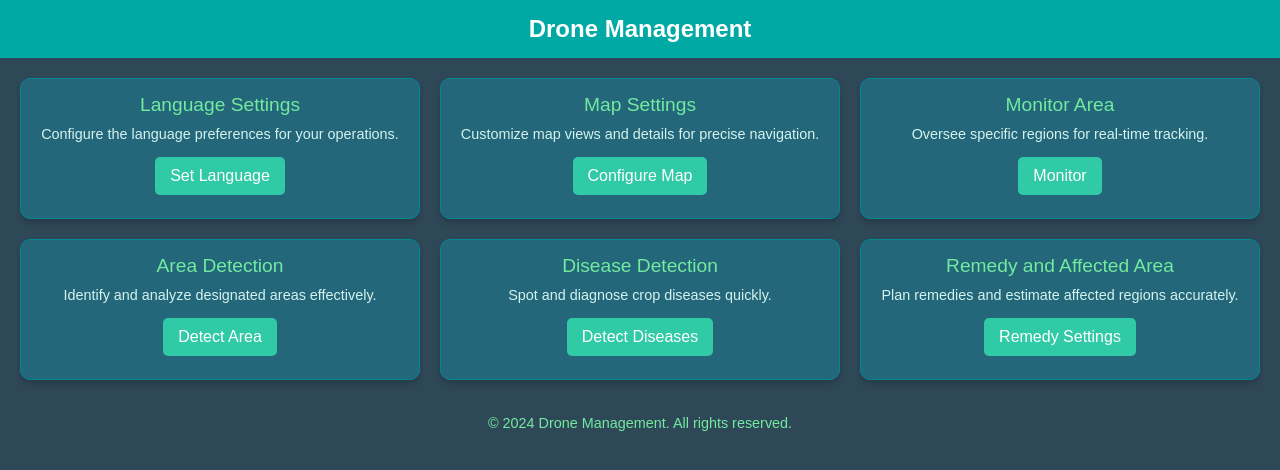
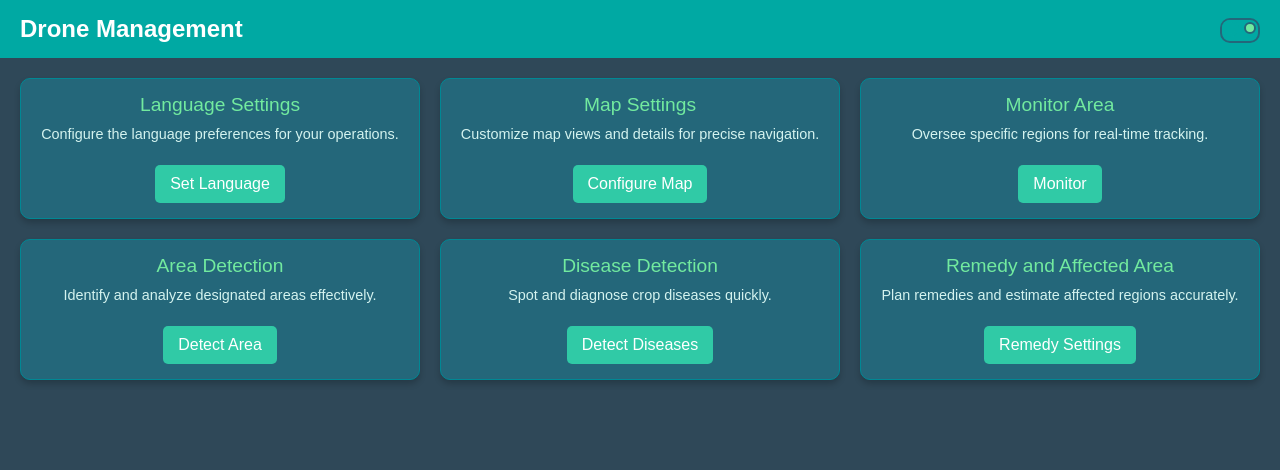
Before and after one commit to frankmathewsajan/FlyHigh, a Django app: page / in a window 1280 px wide. Shown: the top 470 px of the page. Run offline with Django 5.2, Linux system fonts and the light colour scheme.

Commit message:
frontend

```diff
--- a/FlyHigh/settings.py
+++ b/FlyHigh/settings.py
@@ -118,6 +118,10 @@ USE_TZ = True
 # https://docs.djangoproject.com/en/5.1/howto/static-files/
 
 STATIC_URL = 'static/'
+STATIC_ROOT = BASE_DIR / 'static_files'
+STATICFILES_DIRS = [
+    BASE_DIR / 'static'
+]
 
 # Default primary key field type
 # https://docs.djangoproject.com/en/5.1/ref/settings/#default-auto-field
--- /dev/null
+++ b/static/drone/css/index.css
@@ -0,0 +1,162 @@
+* {
+    margin: 0;
+    padding: 0;
+    box-sizing: border-box;
+}
+
+body {
+    font-family: 'Poppins', sans-serif;
+    background-color: #2F4858;
+    color: #ffffff;
+    margin: 0;
+    padding: 0;
+}
+
+header {
+    background-color: #00A9A3;
+    color: white;
+    padding: 15px 20px;
+    text-align: center;
+    font-size: 1.5rem;
+    font-weight: 600;
+}
+
+.scroll-container {
+    overflow-x: scroll;
+    display: flex;
+    flex-wrap: nowrap;
+    -ms-overflow-style: none; /* Internet Explorer 10+ */
+    scrollbar-width: none; /* Firefox */
+}
+
+.scroll-container::-webkit-scrollbar {
+    display: none;
+}
+
+.section {
+    flex: 0 0 100%;
+    display: grid;
+    grid-template-columns: repeat(3, 1fr);
+    grid-template-rows: repeat(2, auto);
+    gap: 20px;
+    padding: 20px;
+}
+
+.card {
+    background: #24677A;
+    border: 1px solid #008894;
+    border-radius: 10px;
+    box-shadow: 0 4px 6px rgba(0, 0, 0, 0.2);
+    padding: 15px;
+    text-align: center;
+    display: flex;
+    flex-direction: column;
+    justify-content: space-between;
+    height: 100%; /* Ensures full height of the card */
+}
+
+.card h3 {
+    margin-bottom: 10px;
+    color: #72EA9F;
+    font-size: 1.2rem;
+    font-weight: 500;
+    text-align: center;
+}
+
+.card p {
+    font-size: 0.9rem;
+    color: #d4f3ef;
+    margin-bottom: 15px;
+    flex-grow: 1; /* Ensures the description takes up available space */
+    text-align: center; /* Centering the description */
+}
+
+.card button {
+    background-color: #30CAA6;
+    color: white;
+    border: none;
+    border-radius: 5px;
+    padding: 10px 15px;
+    cursor: pointer;
+    font-size: 1rem;
+    align-self: center; /* Ensures the button is centered */
+    transition: background-color 0.3s;
+}
+
+.card button:hover {
+    background-color: #00A9A3;
+}
+
+
+footer {
+    text-align: center;
+    padding: 15px;
+    background-color: #2F4858;
+    color: #72EA9F;
+    font-size: 0.9rem;
+    font-weight: 400;
+}
+
+@media (max-width: 768px) {
+    header {
+        font-size: 1.2rem;
+    }
+
+    .section {
+        grid-template-columns: repeat(2, 1fr);
+        grid-template-rows: repeat(auto-fill, auto);
+    }
+
+    .card h3 {
+        font-size: 1rem;
+    }
+
+    .card p {
+        font-size: 0.8rem;
+    }
+
+    .card button {
+        font-size: 0.9rem;
+    }
+}
+
+.scroll-indicator {
+    display: flex;
+    justify-content: center;
+    margin-top: 3px;
+    gap: 8px;
+    overflow: hidden;
+    border: 2px solid #24677A;
+    border-radius: 10px;
+    padding: 2px;
+    z-index: 2;
+    float: right;
+}
+
+.scroll-indicator span {
+    display: inline-block;
+    width: 12px;
+    height: 12px;
+    background-color: #72EA9F;
+    border-radius: 50%;
+    border: 2px solid #24677A; /* Border for visibility */
+    cursor: pointer;
+    transition: background-color 0.3s ease, transform 0.3s ease;
+}
+
+.scroll-indicator span.active {
+    background-color: #00A9A3;
+    transform: scale(1.5); /* Enlarge the active dot */
+    border-color: #00A9A3; /* Highlight border for active dot */
+}
+
+.scroll-indicator span.inactive {
+    background-color: #72EA9F;
+    border-color: #24677A; /* Default border for inactive dot */
+}
+
+header {
+    display: flex;
+    position: sticky;
+    justify-content: space-between
+}
--- /dev/null
+++ b/static/drone/js/index.js
@@ -0,0 +1,35 @@
+document.addEventListener('DOMContentLoaded', () => {
+    const scrollContainer = document.querySelector('.scroll-container');
+    const scrollIndicator = document.querySelector('.scroll-indicator');
+    const dots = scrollIndicator.querySelectorAll('span');
+
+    const updateActiveDot = () => {
+        const scrollLeft = scrollContainer.scrollLeft;
+        const sectionWidth = scrollContainer.offsetWidth;
+        const scrollProgress = scrollLeft / sectionWidth;
+        const activeIndex = Math.round(scrollProgress * (dots.length - 1));
+
+        dots.forEach((dot, index) => {
+            dot.classList.toggle('active', index === activeIndex);
+            dot.classList.toggle('inactive', index !== activeIndex);
+        });
+    };
+
+    const handleDotClick = (index) => {
+        scrollContainer.scrollTo({
+            left: index * scrollContainer.offsetWidth,
+            behavior: 'smooth'
+        });
+    };
+
+    // Add event listener for scroll
+    scrollContainer.addEventListener('scroll', updateActiveDot);
+
+    // Add click event listener to each dot
+    dots.forEach((dot, index) => {
+        dot.addEventListener('click', () => handleDotClick(index));
+    });
+
+    // Initial update
+    updateActiveDot();
+});
--- a/templates/drone/index.html
+++ b/templates/drone/index.html
@@ -1,128 +1,20 @@
+{% load static %}
 <!DOCTYPE html>
 <html lang="en">
 <head>
     <meta charset="UTF-8">
     <meta name="viewport" content="width=device-width, initial-scale=1.0">
     <title>Drone Management</title>
-    <style>
-        * {
-            margin: 0;
-            padding: 0;
-            box-sizing: border-box;
-        }
-
-        body {
-            font-family: 'Poppins', sans-serif;
-            background-color: #2F4858;
-            color: #ffffff;
-            margin: 0;
-            padding: 0;
-        }
-
-        header {
-            background-color: #00A9A3;
-            color: white;
-            padding: 15px 20px;
-            text-align: center;
-            font-size: 1.5rem;
-            font-weight: 600;
-        }
-
-        .scroll-container {
-            overflow-x: scroll;
-            display: flex;
-            flex-wrap: nowrap;
-            -ms-overflow-style: none; /* Internet Explorer 10+ */
-            scrollbar-width: none; /* Firefox */
-        }
-
-        .scroll-container::-webkit-scrollbar {
-            display: none;
-        }
-
-        .section {
-            flex: 0 0 100%;
-            display: grid;
-            grid-template-columns: repeat(3, 1fr);
-            grid-template-rows: repeat(2, auto);
-            gap: 20px;
-            padding: 20px;
-        }
-
-        .card {
-            background: #24677A;
-            border: 1px solid #008894;
-            border-radius: 10px;
-            box-shadow: 0 4px 6px rgba(0, 0, 0, 0.2);
-            padding: 15px;
-            text-align: center;
-        }
-
-        .card h3 {
-            margin-bottom: 10px;
-            color: #72EA9F;
-            font-size: 1.2rem;
-            font-weight: 500;
-        }
-
-        .card p {
-            font-size: 0.9rem;
-            color: #d4f3ef;
-            margin-bottom: 15px;
-        }
-
-        .card button {
-            background-color: #30CAA6;
-            color: white;
-            border: none;
-            border-radius: 5px;
-            padding: 10px 15px;
-            cursor: pointer;
-            font-size: 1rem;
-            transition: background-color 0.3s;
-        }
-
-        .card button:hover {
-            background-color: #00A9A3;
-        }
-
-        footer {
-            text-align: center;
-            padding: 15px;
-            background-color: #2F4858;
-            color: #72EA9F;
-            font-size: 0.9rem;
-            font-weight: 400;
-        }
-
-        @media (max-width: 768px) {
-            header {
-                font-size: 1.2rem;
-            }
-
-            .section {
-                grid-template-columns: repeat(2, 1fr);
-                grid-template-rows: repeat(auto-fill, auto);
-            }
-
-            .card h3 {
-                font-size: 1rem;
-            }
-
-            .card p {
-                font-size: 0.8rem;
-            }
-
-            .card button {
-                font-size: 0.9rem;
-            }
-        }
-    </style>
+    <link rel="stylesheet" href="{% static 'drone/css/index.css' %}">
 </head>
 <body>
 
 <header>
-    Drone Management
+    <span>Drone Management</span>
+    <div class="scroll-indicator">
+        <span data-target="0"></span>
+        <span data-target="1"></span>
+    </div>
 </header>
 
 <div class="scroll-container">
@@ -187,9 +79,8 @@
     </div>
 </div>
 
-<footer>
-    &copy; 2024 Drone Management. All rights reserved.
-</footer>
+
+<script src="{% static 'drone/js/index.js' %}"></script>
 
 </body>
 </html>
```
